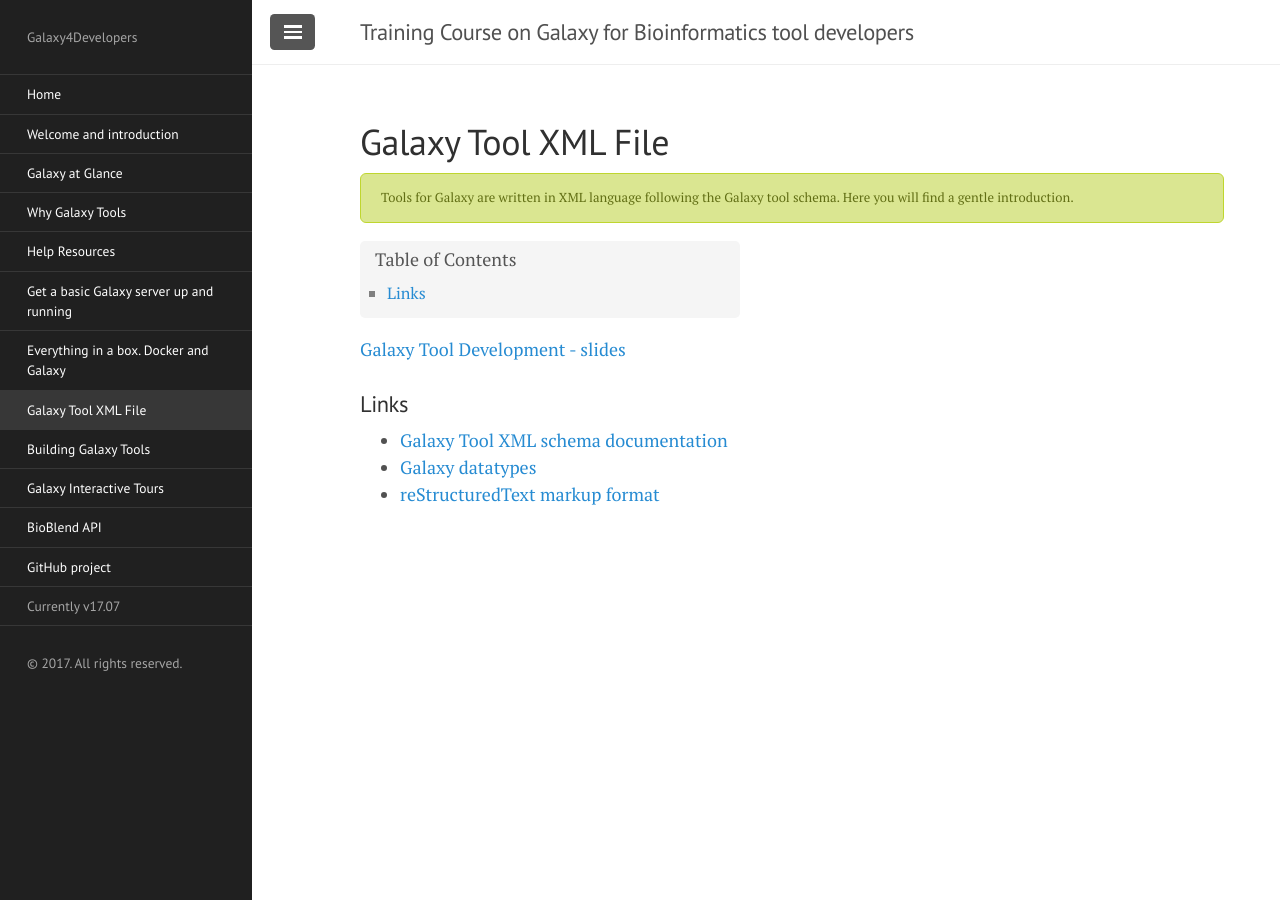
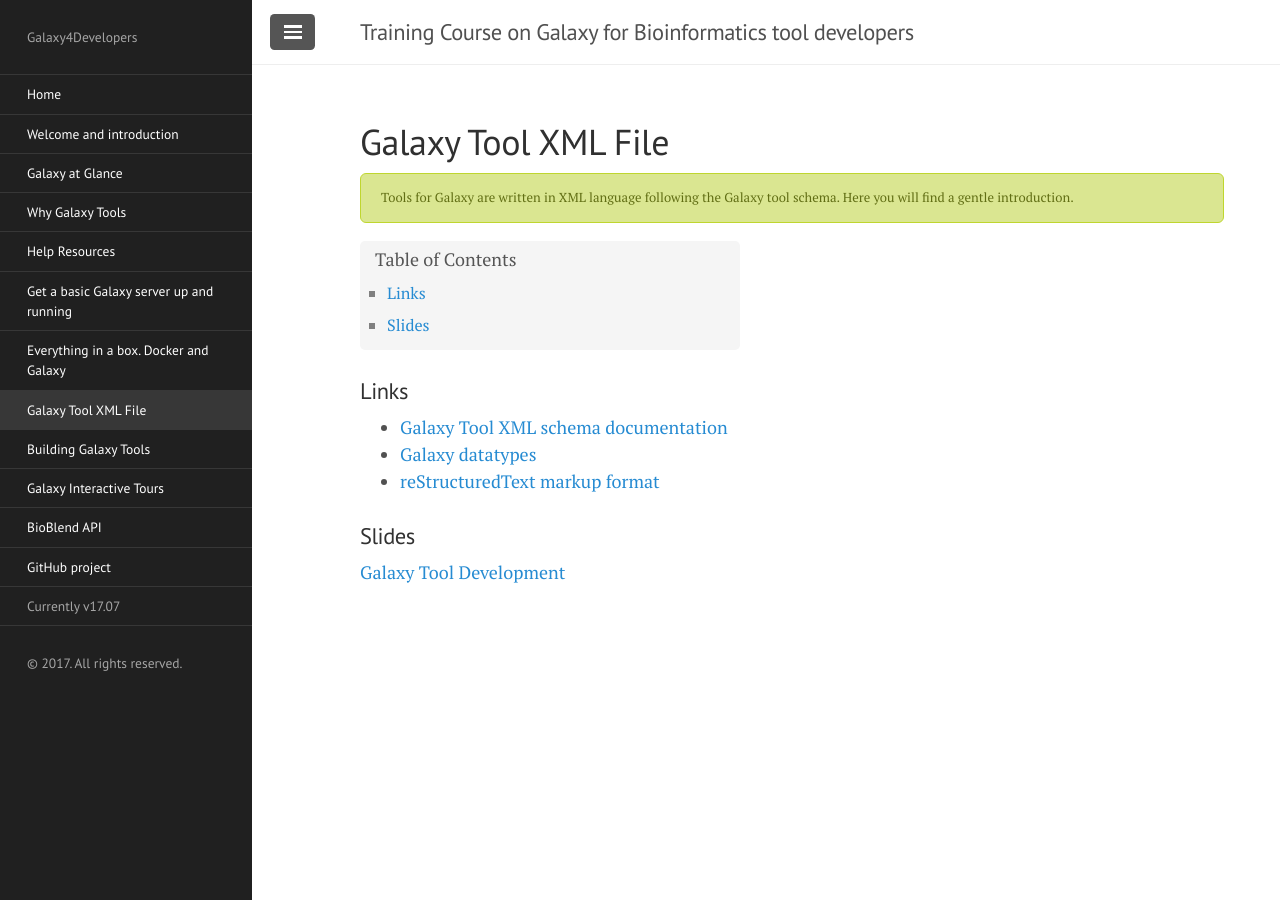
Before and after one commit to crs4/Galaxy4Developers, a Jekyll site: the page built from lectures/07.galaxy_tool_xml_file.md, in a window 1280 px wide. Built offline with Jekyll 4.4.1, drawn with Linux system fonts in a browser that asks for light colours; nearby versions of some CDN libraries.

Commit message:
switch sections

```diff
--- a/lectures/07.galaxy_tool_xml_file.md
+++ b/lectures/07.galaxy_tool_xml_file.md
@@ -3,11 +3,12 @@ layout: page
 title: Galaxy Tool XML File
 summary: "Tools for Galaxy are written in XML language following the Galaxy tool schema. Here you will find a gentle introduction."
 ---
-
-[Galaxy Tool Development - slides](https://galaxyproject.github.io/training-material//topics/dev/tutorials/tool-integration/slides.html#2)
-
 ### Links
 
 * [Galaxy Tool XML schema documentation](https://docs.galaxyproject.org/en/latest/dev/schema.html)
 * [Galaxy datatypes](https://github.com/galaxyproject/galaxy/blob/dev/config/datatypes_conf.xml.sample)
 * [reStructuredText markup format](http://docutils.sourceforge.net/rst.html)
+
+### Slides
+
+[Galaxy Tool Development](https://galaxyproject.github.io/training-material//topics/dev/tutorials/tool-integration/slides.html#2)
```
